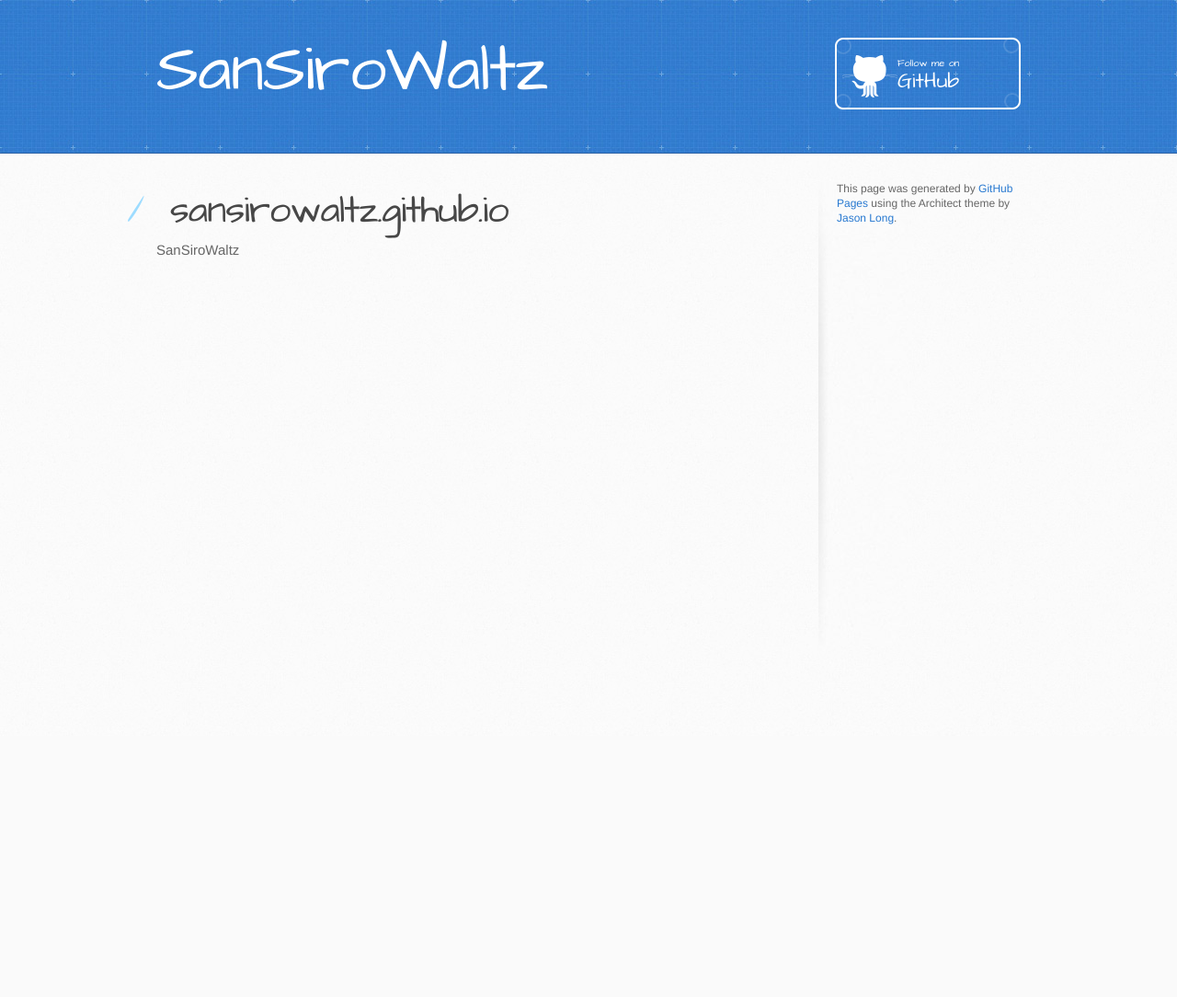
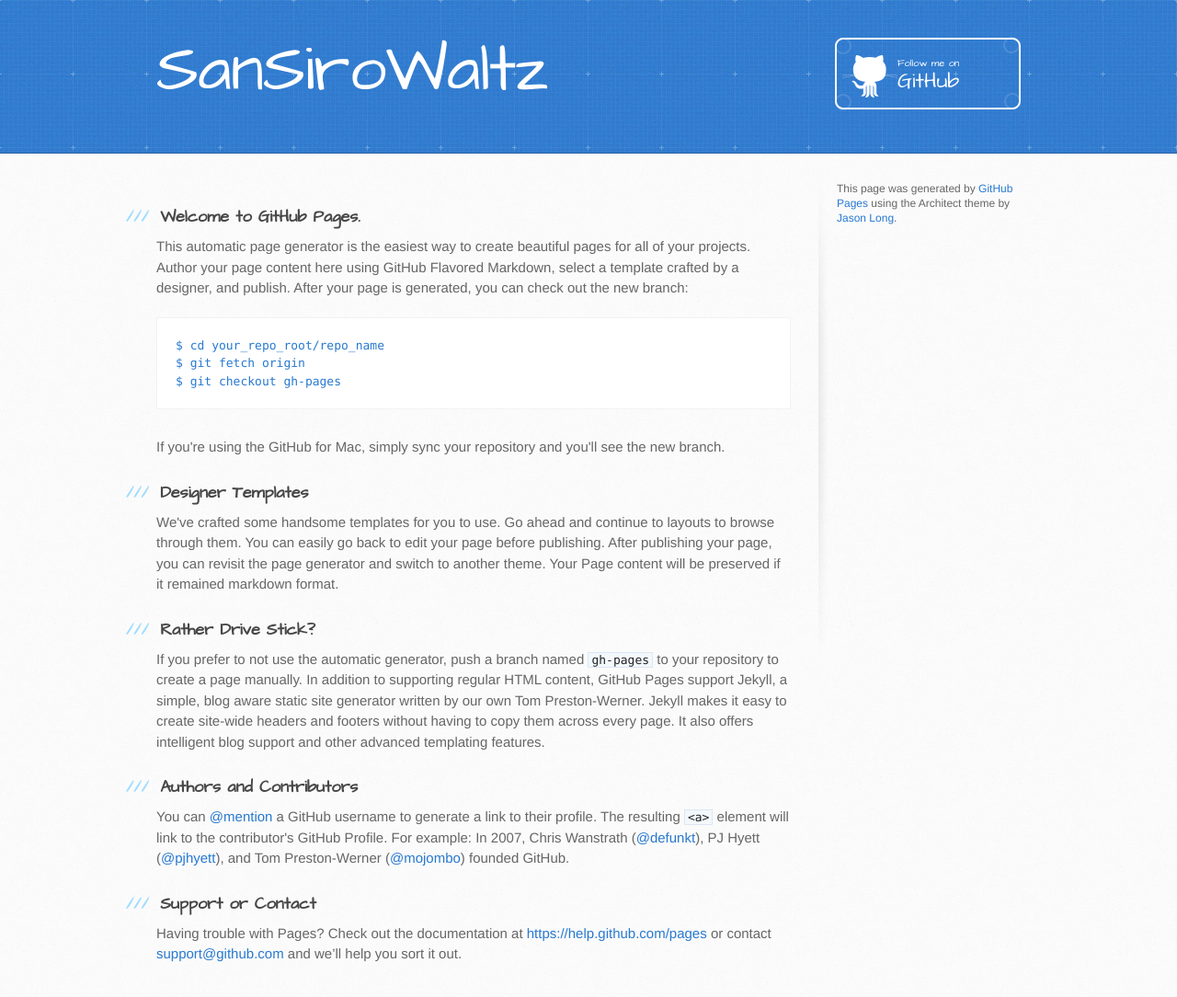
Before and after one commit to sansirowaltz/sansirowaltz.github.io, a plain HTML site: page index.html in a window 1280 px wide. Shown: the whole page at 92% size. Before the commit the page ends 800 px from the top, so only its background shows below. Drawn offline with Linux system fonts and the light colour scheme.

Commit message:
Replace master branch with page content via GitHub

```diff
--- a/index.html
+++ b/index.html
@@ -28,10 +28,37 @@
     <div id="content-wrapper">
       <div class="inner clearfix">
         <section id="main-content">
-          <h1>
-<a id="sansirowaltzgithubio" class="anchor" href="#sansirowaltzgithubio" aria-hidden="true"><span class="octicon octicon-link"></span></a>sansirowaltz.github.io</h1>
+          <h3>
+<a id="welcome-to-github-pages" class="anchor" href="#welcome-to-github-pages" aria-hidden="true"><span class="octicon octicon-link"></span></a>Welcome to GitHub Pages.</h3>
 
-<p>SanSiroWaltz</p>
+<p>This automatic page generator is the easiest way to create beautiful pages for all of your projects. Author your page content here using GitHub Flavored Markdown, select a template crafted by a designer, and publish. After your page is generated, you can check out the new branch:</p>
+
+<pre><code>$ cd your_repo_root/repo_name
+$ git fetch origin
+$ git checkout gh-pages
+</code></pre>
+
+<p>If you're using the GitHub for Mac, simply sync your repository and you'll see the new branch.</p>
+
+<h3>
+<a id="designer-templates" class="anchor" href="#designer-templates" aria-hidden="true"><span class="octicon octicon-link"></span></a>Designer Templates</h3>
+
+<p>We've crafted some handsome templates for you to use. Go ahead and continue to layouts to browse through them. You can easily go back to edit your page before publishing. After publishing your page, you can revisit the page generator and switch to another theme. Your Page content will be preserved if it remained markdown format.</p>
+
+<h3>
+<a id="rather-drive-stick" class="anchor" href="#rather-drive-stick" aria-hidden="true"><span class="octicon octicon-link"></span></a>Rather Drive Stick?</h3>
+
+<p>If you prefer to not use the automatic generator, push a branch named <code>gh-pages</code> to your repository to create a page manually. In addition to supporting regular HTML content, GitHub Pages support Jekyll, a simple, blog aware static site generator written by our own Tom Preston-Werner. Jekyll makes it easy to create site-wide headers and footers without having to copy them across every page. It also offers intelligent blog support and other advanced templating features.</p>
+
+<h3>
+<a id="authors-and-contributors" class="anchor" href="#authors-and-contributors" aria-hidden="true"><span class="octicon octicon-link"></span></a>Authors and Contributors</h3>
+
+<p>You can <a href="https://github.com/blog/821" class="user-mention">@mention</a> a GitHub username to generate a link to their profile. The resulting <code>&lt;a&gt;</code> element will link to the contributor's GitHub Profile. For example: In 2007, Chris Wanstrath (<a href="https://github.com/defunkt" class="user-mention">@defunkt</a>), PJ Hyett (<a href="https://github.com/pjhyett" class="user-mention">@pjhyett</a>), and Tom Preston-Werner (<a href="https://github.com/mojombo" class="user-mention">@mojombo</a>) founded GitHub.</p>
+
+<h3>
+<a id="support-or-contact" class="anchor" href="#support-or-contact" aria-hidden="true"><span class="octicon octicon-link"></span></a>Support or Contact</h3>
+
+<p>Having trouble with Pages? Check out the documentation at <a href="https://help.github.com/pages">https://help.github.com/pages</a> or contact <a href="mailto:support@github.com">support@github.com</a> and we’ll help you sort it out.</p>
         </section>
 
         <aside id="sidebar">
```
Also changed, not shown: params.json (+1 -1 lines).
